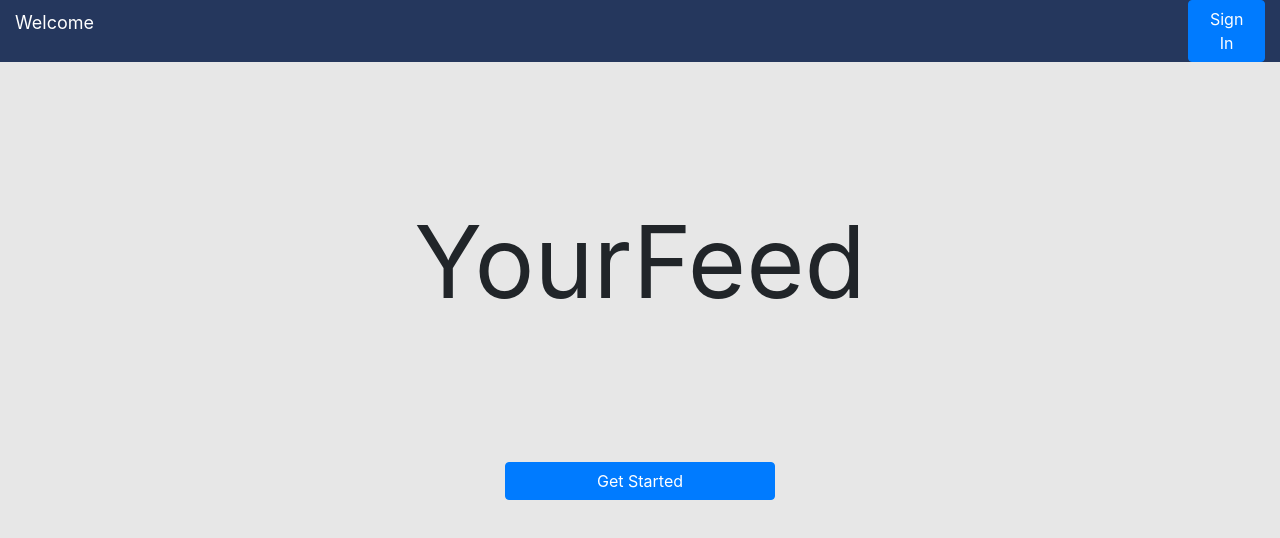
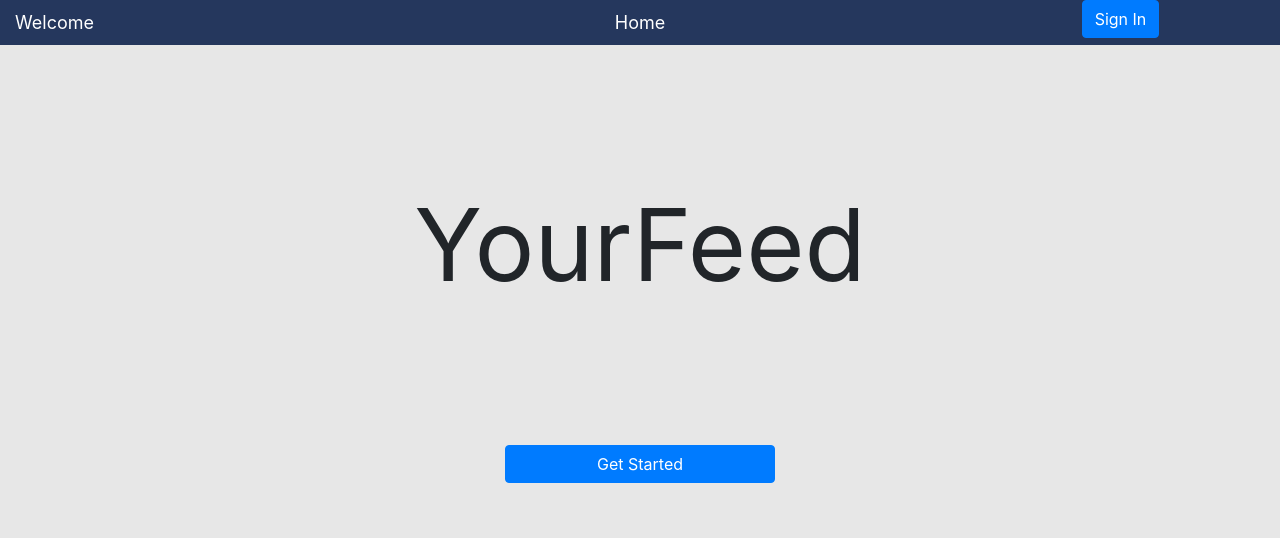
Before and after one commit to btirumala1219/NewsFeed, a React (Create React App) app: page / in a window 1280 px wide. Shown: the top 538 px of the page. Built offline with nearby package versions, Linux system fonts and the light colour scheme; no server answers.

Commit message:
Page titles

```diff
--- a/src/components/App.css
+++ b/src/components/App.css
@@ -49,6 +49,13 @@
   font-size: 75pt;
 }
 
+.navBarHeadText {
+  text-align: center;
+  color: white;
+  font-size: large;
+  line-height: 2.5;
+}
+
 @keyframes App-logo-spin {
   from {
     transform: rotate(0deg);
--- a/src/components/dashbar/dashbar.js
+++ b/src/components/dashbar/dashbar.js
@@ -65,8 +65,11 @@ class Dash extends Component {
       <div>
 					<div className="col-12 navBar">
 							<div className="row">
-							<div className="navBarText col-11">
+							<div className="navBarText col-2">
 									Welcome {this.state.userEmail}
+							</div>
+							<div className="navBarHeadText col-8">
+									{this.props.heading}
 							</div>
 							{sidebutton}
 							</div>
--- a/src/components/home.js
+++ b/src/components/home.js
@@ -6,10 +6,10 @@ import Dash from './dashbar/dashbar';
 
 class Home extends Component {
   render() {
-
+    const heading = "Home";
     return (
       <div className="bodyBack">
-      <Dash />
+      <Dash heading={heading} />
         <div className="col-12 span-4">
             <div className="container">
               <div className="homeTitle col-12">
--- a/src/components/login.js
+++ b/src/components/login.js
@@ -86,6 +86,7 @@ class LogIn extends Component {
 
   render() {
     let respMes;
+    const heading = "Log In Page";
 
     if(this.state.signedIn){
       respMes = <div>You are signed in</div>
@@ -134,7 +135,7 @@ class LogIn extends Component {
 
     return (
       <div>
-        <Dash />
+        <Dash heading={heading} />
         <div className="container">
           {respMes}
         </div>
```
